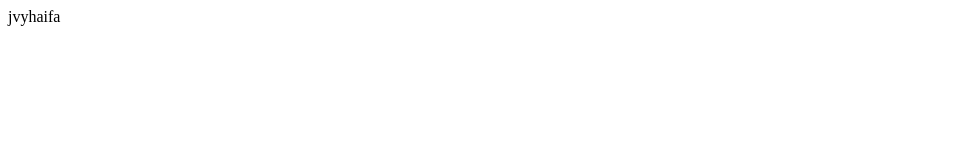
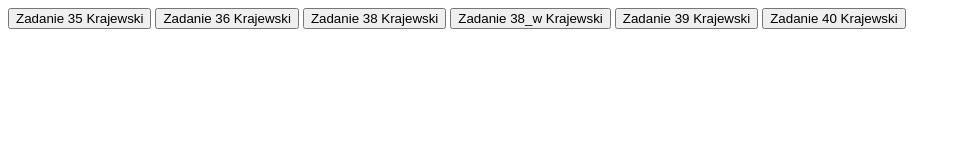
Before and after one commit to mikolaj9898/repozys2, a plain HTML site: page index.html in a window 1280 px wide. Shown: the whole page, without its empty margins (0-962 px from the left). Drawn offline with Linux system fonts and the light colour scheme.

Commit message:
Update index.html

```diff
--- a/index.html
+++ b/index.html
@@ -1 +1,18 @@
-jvyhaifa
+<!DOCTYPE html>
+<html lang="pl">
+<head>
+   <meta charset="UTF-8">
+   <title> Mikołaj Krajewski </title>
+   <script src="script.js"> </script>
+</head>
+<body>
+    <input type="button"  name="Zadanie35" value="Zadanie 35 Krajewski" onclick="z35_Kraj(' ')">
+    <input type="button"  name="zadanie36" value="Zadanie 36 Krajewski" onclick="z36_Kraj(' ')">
+    <input type="button"  name="zadanie38" value="Zadanie 38 Krajewski" onclick="z38_Kraj(' ')">
+    <input type="button"  name="zadanie382" value="Zadanie 38_w Krajewski" onclick="z38w_Kraj(' ')">
+    <input type="button"  name="zadanie39" value="Zadanie 39 Krajewski" onclick="z39_Kraj(' ')">
+    <input type="button"  name="zadanie40" value="Zadanie 40 Krajewski" onclick="z40_Kraj(' ')">
+
+
+
+</body>
```
